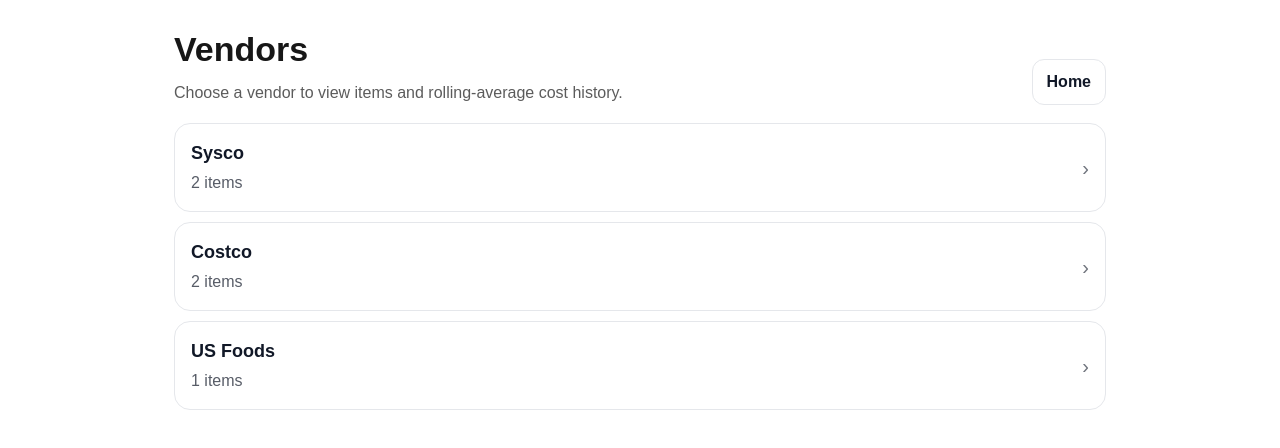
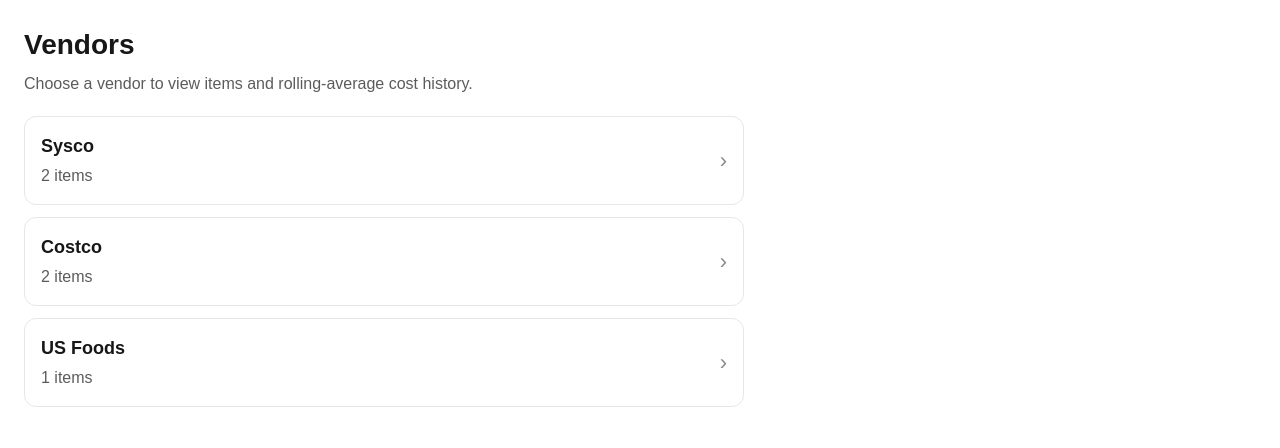
Before and after one commit to pilot1959/caterpilot-inventory, a Next.js app: page /vendors in a window 1280 px wide. Shown: the top 448 px of the page. Built offline with nearby package versions, Linux system fonts and the light colour scheme.

Commit message:
Update page.tsx

```diff
--- a/app/vendors/page.tsx
+++ b/app/vendors/page.tsx
@@ -1,54 +1,37 @@
 import Link from "next/link";
-import { seedVendors } from "../components/vendors/vendorData";
+import { seedVendors } from "@/app/components/vendors/vendorData";
 
 export default function VendorsPage() {
   return (
-    <div style={{ padding: 24, maxWidth: 980, margin: "0 auto" }}>
-      <div style={{ display: "flex", justifyContent: "space-between", alignItems: "flex-end", gap: 12 }}>
-        <div>
-          <h1 style={{ fontSize: 34, fontWeight: 900, margin: 0 }}>Vendors</h1>
-          <div style={{ marginTop: 6, opacity: 0.7 }}>
-            Choose a vendor to view items and rolling-average cost history.
-          </div>
-        </div>
-        <Link
-          href="/"
-          style={{
-            padding: "10px 14px",
-            borderRadius: 12,
-            border: "1px solid #e5e7eb",
-            textDecoration: "none",
-            color: "#111827",
-            fontWeight: 700,
-          }}
-        >
-          Home
-        </Link>
-      </div>
+    <div style={{ padding: 24 }}>
+      <h1 style={{ fontSize: 28, fontWeight: 800 }}>Vendors</h1>
+      <p style={{ marginTop: 6, opacity: 0.7 }}>
+        Choose a vendor to view items and rolling-average cost history.
+      </p>
 
-      <div style={{ marginTop: 18, display: "grid", gap: 10 }}>
+      <div style={{ marginTop: 20, display: "grid", gap: 12, maxWidth: 720 }}>
         {seedVendors.map((v) => (
           <Link
             key={v.id}
-            href={`/vendors/${v.id}`}
+            href={`/vendors/${encodeURIComponent(v.id)}`}
             style={{
-              padding: 16,
-              borderRadius: 16,
-              border: "1px solid #e5e7eb",
-              background: "white",
-              textDecoration: "none",
-              color: "#111827",
               display: "flex",
               justifyContent: "space-between",
               alignItems: "center",
-              gap: 10,
+              border: "1px solid #e5e7eb",
+              borderRadius: 12,
+              padding: 16,
+              textDecoration: "none",
+              color: "inherit",
             }}
           >
             <div>
-              <div style={{ fontSize: 18, fontWeight: 800 }}>{v.name}</div>
-              <div style={{ marginTop: 4, opacity: 0.7 }}>{v.items.length} items</div>
+              <div style={{ fontSize: 18, fontWeight: 700 }}>{v.name}</div>
+              <div style={{ marginTop: 4, opacity: 0.7 }}>
+                {v.items.length} items
+              </div>
             </div>
-            <div style={{ opacity: 0.6, fontSize: 20 }}>›</div>
+            <div style={{ opacity: 0.5, fontSize: 22 }}>›</div>
           </Link>
         ))}
       </div>
```
